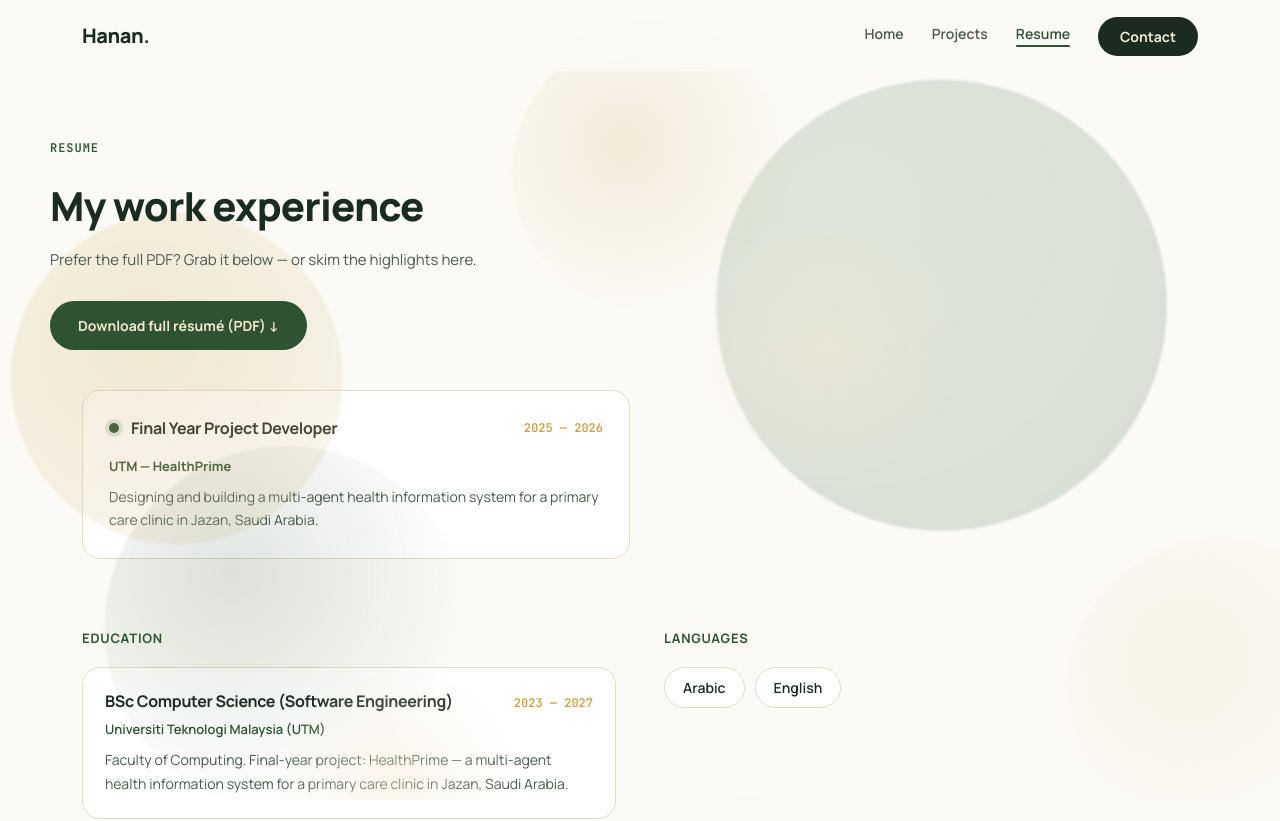
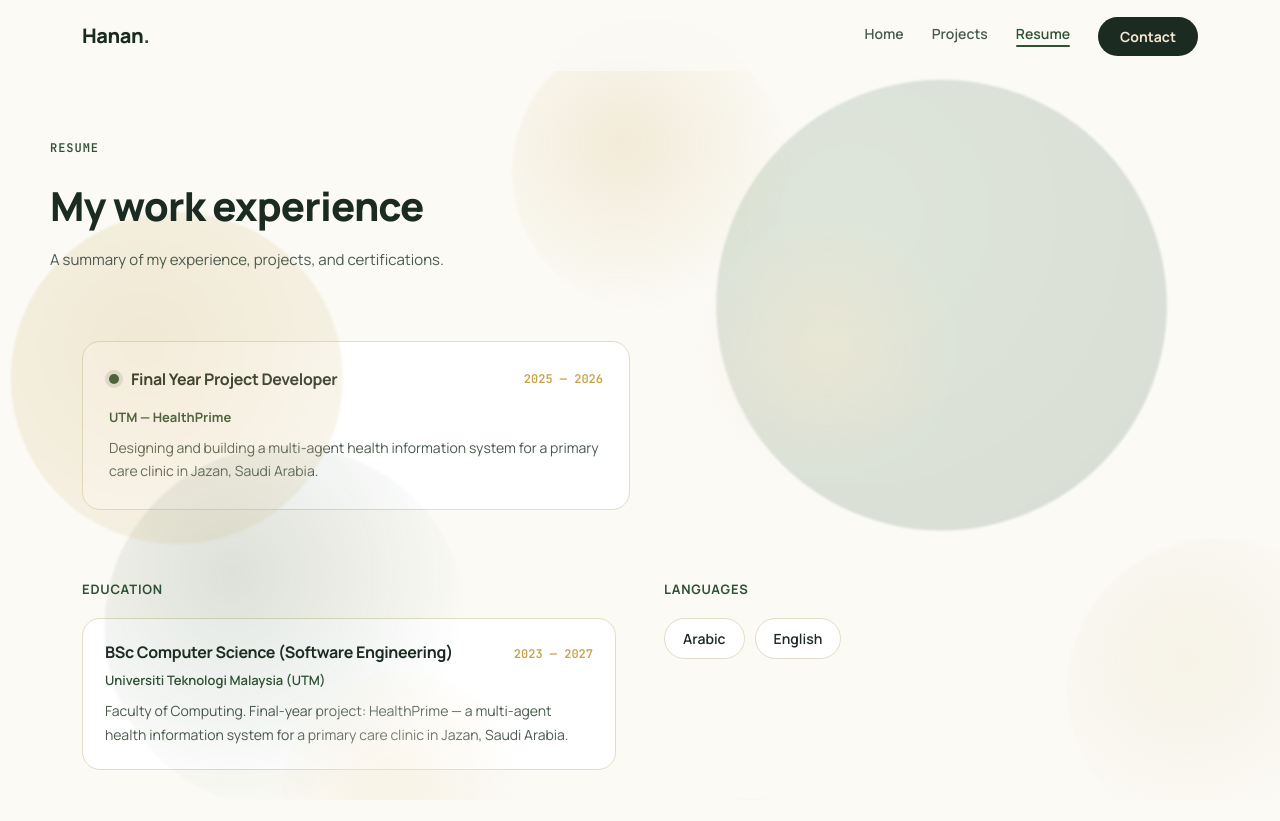
Before and after one commit to Hanan20x/hanan-portfolio, a React (Vite) app: page /resume in a window 1280 px wide. Shown: the top 821 px of the page. Built offline with nearby package versions, Linux system fonts and the light colour scheme.

Commit message:
Remove resume download buttons

```diff
--- a/src/components/Hero.jsx
+++ b/src/components/Hero.jsx
@@ -86,9 +86,6 @@ export default function Hero() {
             <a href="/projects" className="btn btn--primary">
               View my work <span className="btn__arrow">↗</span>
             </a>
-            <a href={profile.resumeUrl} className="btn btn--icon" download aria-label="Download CV">
-              ↓
-            </a>
           </div>
 
           <div className="hero__socials">
--- a/src/pages/Resume.jsx
+++ b/src/pages/Resume.jsx
@@ -23,18 +23,8 @@ export default function Resume() {
         <span className="eyebrow">Resume</span>
         <h1 className="resume-hero__title">My work experience</h1>
         <p className="resume-hero__sub">
-          Prefer the full PDF? Grab it below — or skim the highlights here.
+          A summary of my experience, projects, and certifications.
         </p>
-
-        <motion.a
-          href={profile.resumeUrl}
-          download
-          className="btn btn--primary resume-download"
-          whileHover={{ scale: 1.03 }}
-          whileTap={{ scale: 0.98 }}
-        >
-          Download full résumé (PDF) ↓
-        </motion.a>
       </motion.section>
 
       <section className="container experience-grid">
```
